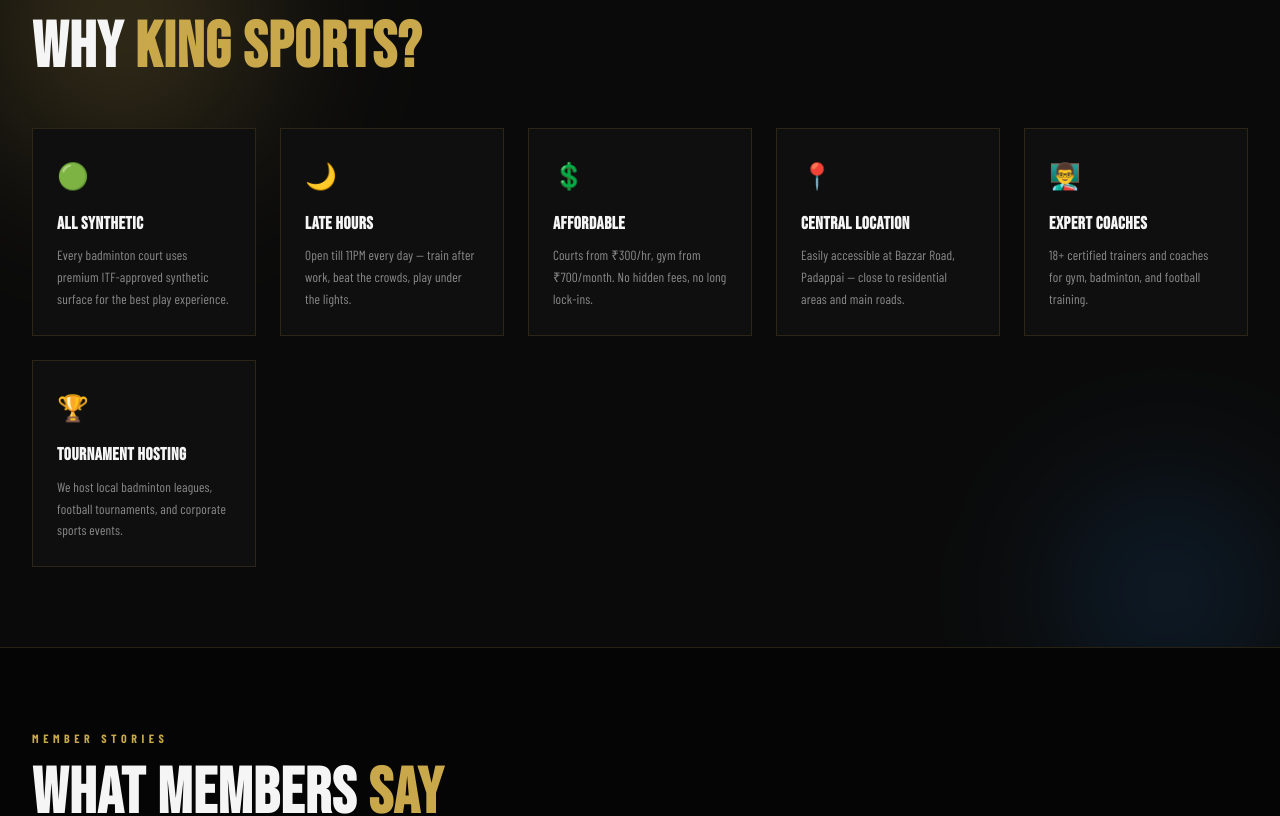
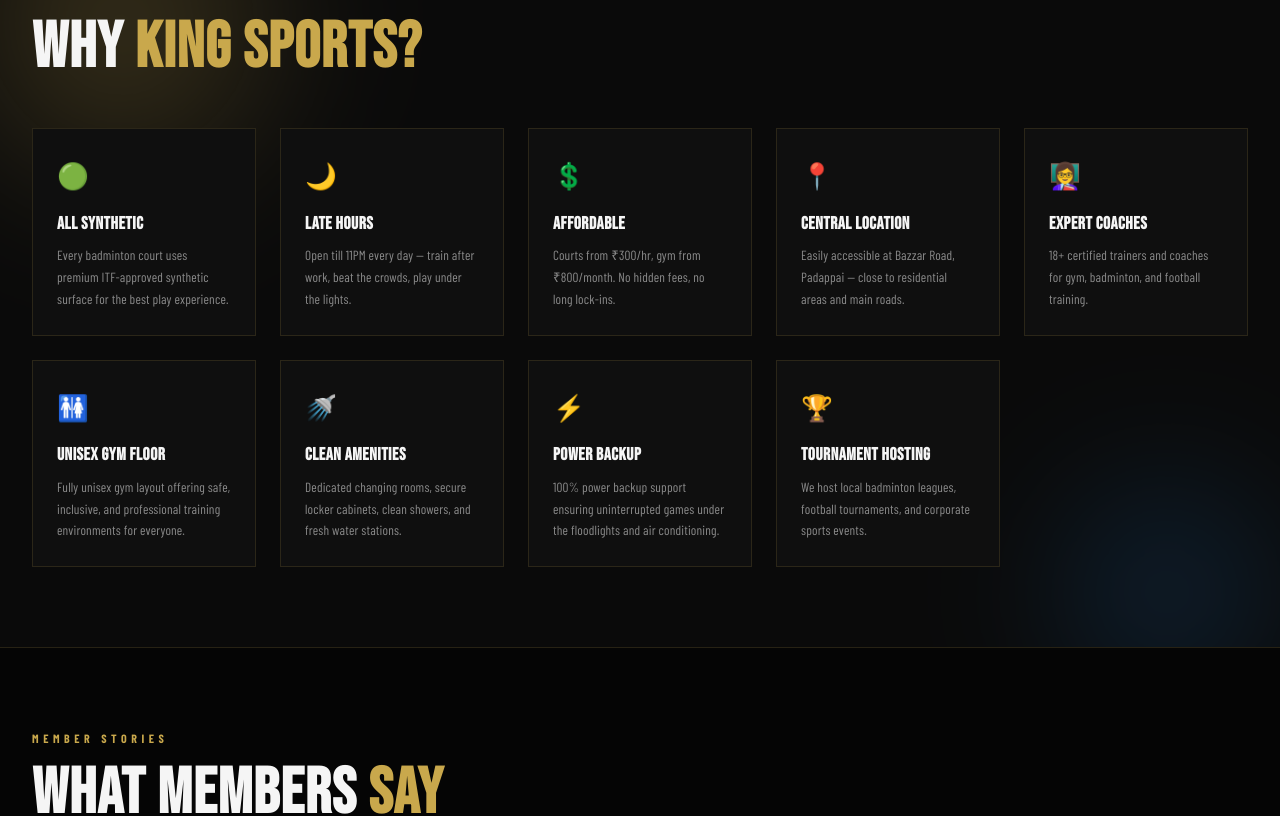
Before and after one commit to gokulj-fullstack/sports_club, a React (Create React App) app in the folder frontend/: page / in a window 1280 px wide. Shown: the part 1680-2496 px from the top of the page. Built offline with nearby package versions, Linux system fonts and the light colour scheme; no server answers; the HTML template or start-up script is replaced by a standard one; a web font is replaced by a local one.

Commit message:
Update homepage 'Why King Sports' layout with 3 extra boxes, and specify Unisex Gym floor across pages

```diff
--- a/frontend/src/pages/FacilitiesPage.js
+++ b/frontend/src/pages/FacilitiesPage.js
@@ -24,14 +24,14 @@
   {
     id: 'gym-ac', icon: '🏋️', name: 'Fitness Gym — AC', price: 'from ₹0/month', hours: '5AM – 10PM',
     desc: 'Beat the heat while you train. Our air-conditioned gym floor features premium cardio machines, weight stations, and free weights.',
-    features: ['Premium Cardio Machines', 'Weight Stations', 'Free Weights Area', 'Personal Training Available', 'AC Environment'],
+    features: ['Premium Cardio Machines', 'Weight Stations', 'Free Weights Area', 'Unisex Gym Floor', 'Personal Training Available', 'AC Environment'],
     tag: 'GYM',
     link: '/gym',
   },
   {
     id: 'gym-nonac', icon: '💪', name: 'Fitness Gym — Non-AC', price: 'from ₹0/month', hours: '5AM – 10PM',
     desc: 'Train hard in our strength-focused non-AC gym. All the iron you need to build serious muscle.',
-    features: ['Strength Training Machines', 'Heavy Free Weights', 'Barbells & Dumbbells', 'Personal Training Available'],
+    features: ['Strength Training Machines', 'Heavy Free Weights', 'Barbells & Dumbbells', 'Unisex Gym Floor', 'Personal Training Available'],
     tag: 'GYM',
     link: '/gym',
   },
--- a/frontend/src/pages/HomePage.js
+++ b/frontend/src/pages/HomePage.js
@@ -50,9 +50,12 @@
             {[
               { icon: '🟢', title: 'All Synthetic', desc: 'Every badminton court uses premium ITF-approved synthetic surface for the best play experience.' },
               { icon: '🌙', title: 'Late Hours', desc: 'Open till 11PM every day — train after work, beat the crowds, play under the lights.' },
-              { icon: '💲', title: 'Affordable', desc: 'Courts from ₹300/hr, gym from ₹700/month. No hidden fees, no long lock-ins.' },
+              { icon: '💲', title: 'Affordable', desc: 'Courts from ₹300/hr, gym from ₹800/month. No hidden fees, no long lock-ins.' },
               { icon: '📍', title: 'Central Location', desc: 'Easily accessible at Bazzar Road, Padappai — close to residential areas and main roads.' },
-              { icon: '👨‍🏫', title: 'Expert Coaches', desc: '18+ certified trainers and coaches for gym, badminton, and football training.' },
+              { icon: '👩‍🏫', title: 'Expert Coaches', desc: '18+ certified trainers and coaches for gym, badminton, and football training.' },
+              { icon: '🚻', title: 'Unisex Gym Floor', desc: 'Fully unisex gym layout offering safe, inclusive, and professional training environments for everyone.' },
+              { icon: '🚿', title: 'Clean Amenities', desc: 'Dedicated changing rooms, secure locker cabinets, clean showers, and fresh water stations.' },
+              { icon: '⚡', title: 'Power Backup', desc: '100% power backup support ensuring uninterrupted games under the floodlights and air conditioning.' },
               { icon: '🏆', title: 'Tournament Hosting', desc: 'We host local badminton leagues, football tournaments, and corporate sports events.' },
             ].map((item, i) => (
               <motion.div key={i} className="ksc-why-card" initial={{ opacity: 0, y: 30 }} whileInView={{ opacity: 1, y: 0 }} viewport={{ once: true }} transition={{ duration: 0.5, delay: i * 0.08 }}>
--- a/frontend/src/pages/MembershipPage.js
+++ b/frontend/src/pages/MembershipPage.js
@@ -7,8 +7,8 @@
 const API = process.env.REACT_APP_API_URL || 'http://localhost:8000/api';
 
 const DEFAULT_PLANS = [
-  { key: 'gym_ac', name: 'GYM AC', isGym: true, prices: { monthly: 0, quarterly: 0, halfyearly: 0, yearly: 0 }, popular: false, features: ['Cardio & Strength Machines', 'AC Environment', 'Personal Training Available', '5AM – 10PM Access', 'Towel Service'], cta: 'Get Started' },
-  { key: 'gym_nonac', name: 'GYM NON-AC', isGym: true, prices: { monthly: 0, quarterly: 0, halfyearly: 0, yearly: 0 }, popular: false, features: ['Strength Training Machines', 'Non-AC Facility', 'Personal Training Available', '5AM – 10PM Access', 'Heavy Free Weights'], cta: 'Get Started' },
+  { key: 'gym_ac', name: 'GYM AC', isGym: true, prices: { monthly: 0, quarterly: 0, halfyearly: 0, yearly: 0 }, popular: false, features: ['Cardio & Strength Machines', 'AC Environment', 'Unisex Gym Floor', 'Personal Training Available', '5AM – 10PM Access', 'Towel Service'], cta: 'Get Started' },
+  { key: 'gym_nonac', name: 'GYM NON-AC', isGym: true, prices: { monthly: 0, quarterly: 0, halfyearly: 0, yearly: 0 }, popular: false, features: ['Strength Training Machines', 'Non-AC Facility', 'Unisex Gym Floor', 'Personal Training Available', '5AM – 10PM Access', 'Heavy Free Weights'], cta: 'Get Started' },
   { key: 'badminton_membership', name: 'BADMINTON', price: 0, period: '/month', popular: false, features: ['1 Hour Court Access Per Day', '3 Synthetic Courts', 'Equipment Rental Discounts', 'Coaching Available', '5AM – 11PM Access', 'Priority Booking'], cta: 'Get Started' },
   { key: 'total_membership', name: 'TOTAL MEMBERSHIP', price: 0, period: '/month', popular: true, features: ['Full Gym Access (AC & Non-AC)', 'Unlimited Badminton Courts', 'Turf Bookings (Special Rates)', 'Priority Reservations', 'Guest Passes (2/month)', 'Personal Coaching Sessions', 'Nutrition Consultation'], cta: 'Contact Us' },
 ];
```
